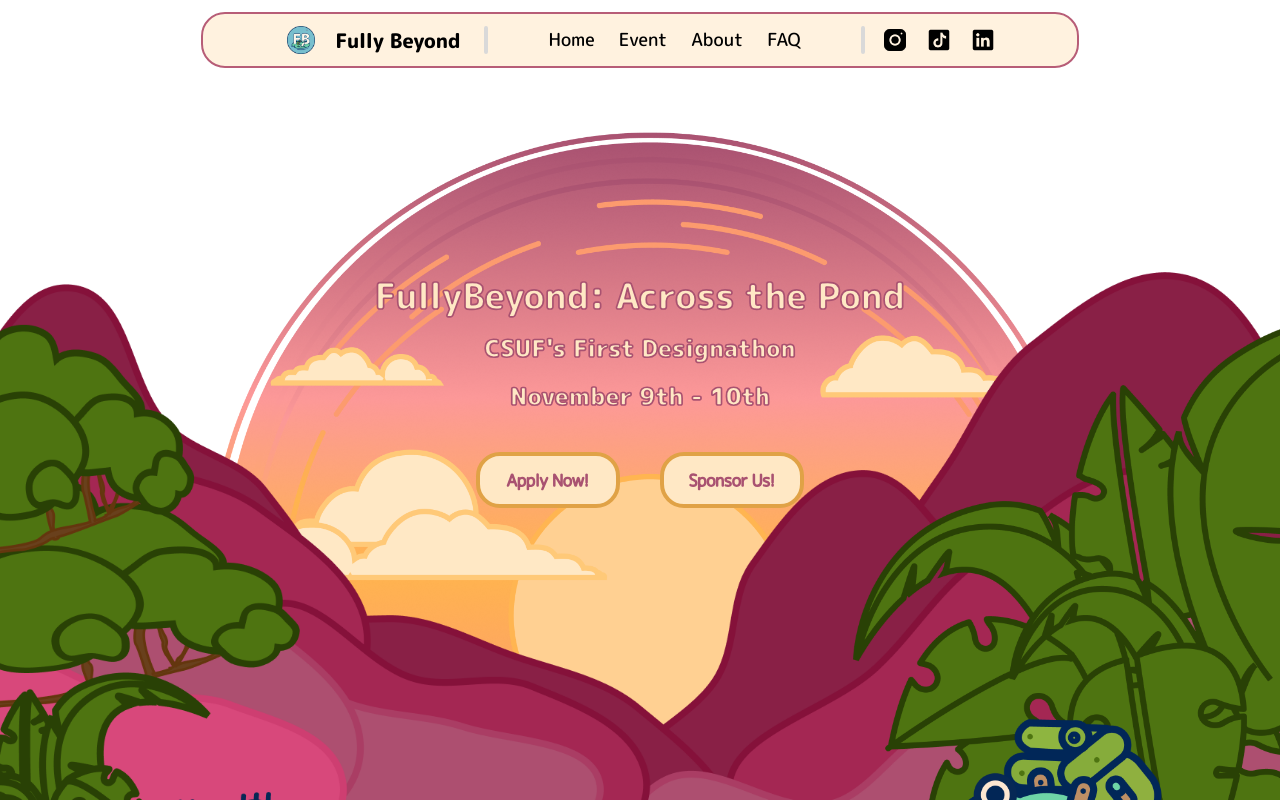
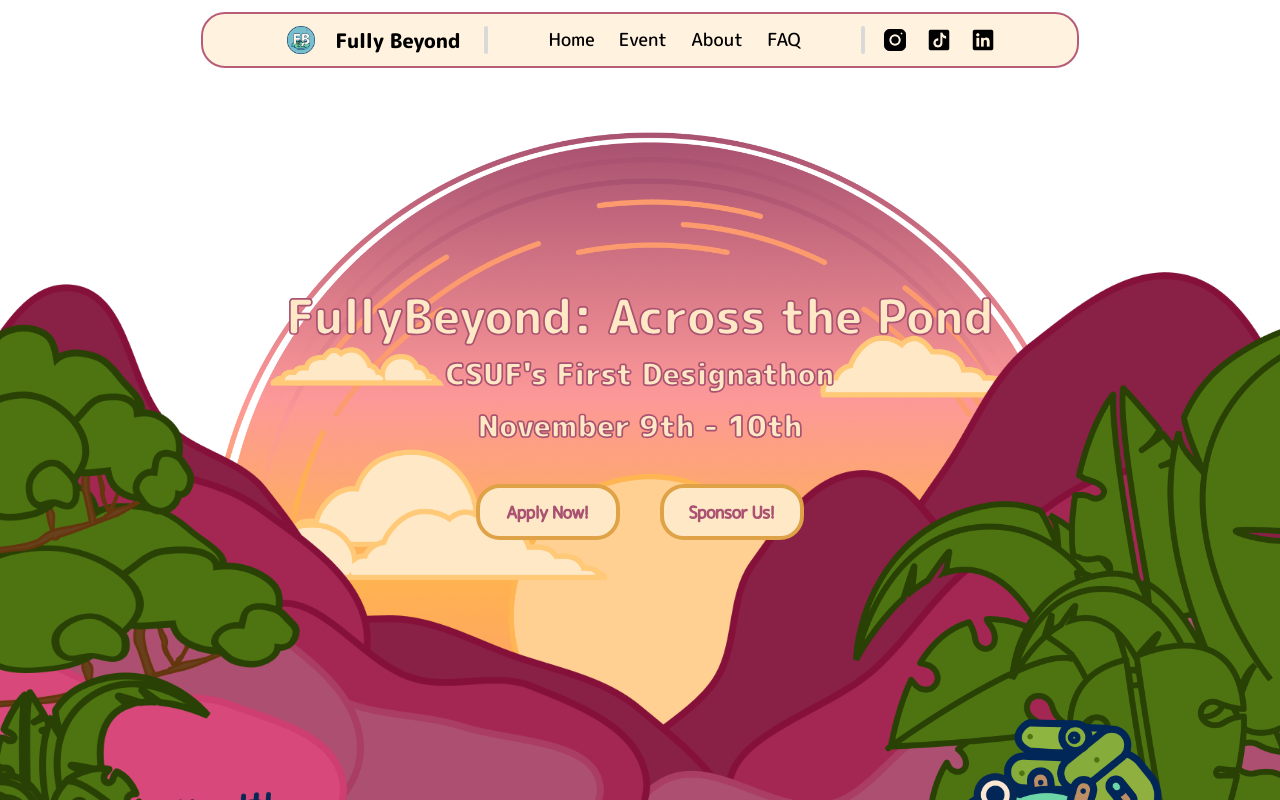
Before and after one commit to 26samaahmed/fullybeyond, a SvelteKit app: page / in a window 1280 px wide. Shown: the top 800 px of the page. Built offline with nearby package versions, Linux system fonts and the light colour scheme.

Commit message:
adjust font-size

```diff
--- a/src/components/Landing.svelte
+++ b/src/components/Landing.svelte
@@ -44,14 +44,14 @@
 		<img src={hills} alt="Hills" class="hidden md:w-full md:block md:ml-auto md:mr-auto md:left-0 md:absolute md:z-10 md:top-28" />
 		<img src={grass} alt="Grass" class="hidden max-w-full top-64 object-cover sm:top-3/4 md:top-2/3 md:scale-100 md:w-full md:block md:ml-auto md:mr-auto md:bottom-0 md:left-0 absolute z-10" />
 		<img src={side_leaves} alt="Side Leaves" class="hidden md:block md:w-1/3 md:ml-auto md:mr-auto md:top-24 md:right-0 md:absolute z-30" />
-    <div id="center-introduction" class="absolute w-full flex flex-col items-center top-0 md:top-20 lg:top-36">
-        <span class="text-4xl w-80 text-[#FFE8C5] sm:w-full sm:text-4xl md:text-3xl lg:text-4xl z-10 font-extrabold text-center">
+    <div id="center-introduction" class="absolute w-full flex flex-col items-center top-0 md:top-20 lg:top-40">
+        <span class="text-4xl w-80 text-[#FFE8C5] sm:w-full sm:text-4xl md:text-3xl lg:text-5xl z-10 font-extrabold text-center">
             FullyBeyond: Across the Pond
         </span>
-        <span class="text-2xl text-[#FFE8C5] md:text-2xl z-10 font-black mt-4 text-center">
+        <span class="text-2xl text-[#FFE8C5] md:text-2xl lg:text-3xl z-10 font-black mt-4 text-center">
             CSUF's First Designathon
         </span>
-        <span class="text-2xl text-[#FFE8C5] md:text-2xl z-10 font-black mt-4 text-center">
+        <span class="text-2xl text-[#FFE8C5] md:text-2xl lg:text-3xl z-10 font-black mt-4 text-center">
             November 9th - 10th
         </span>
 
```
